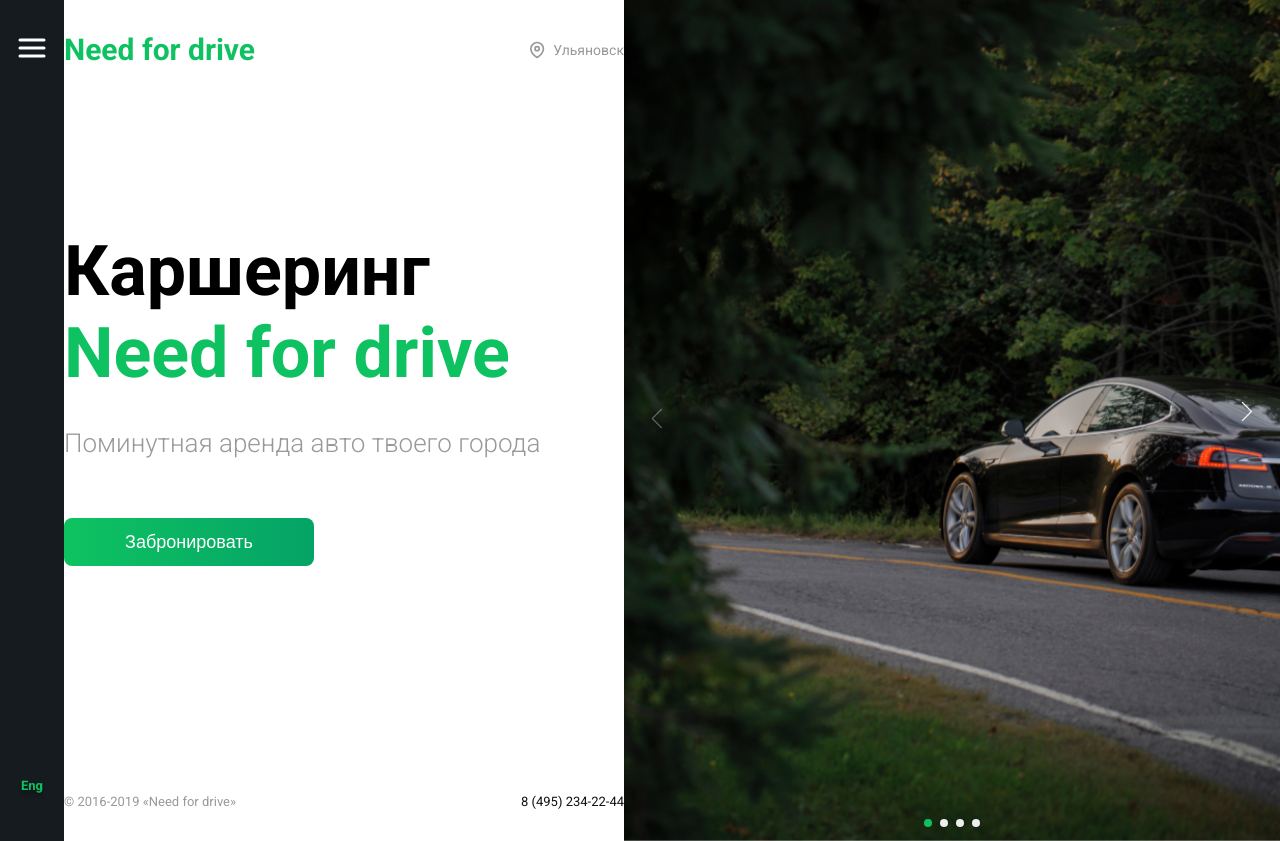
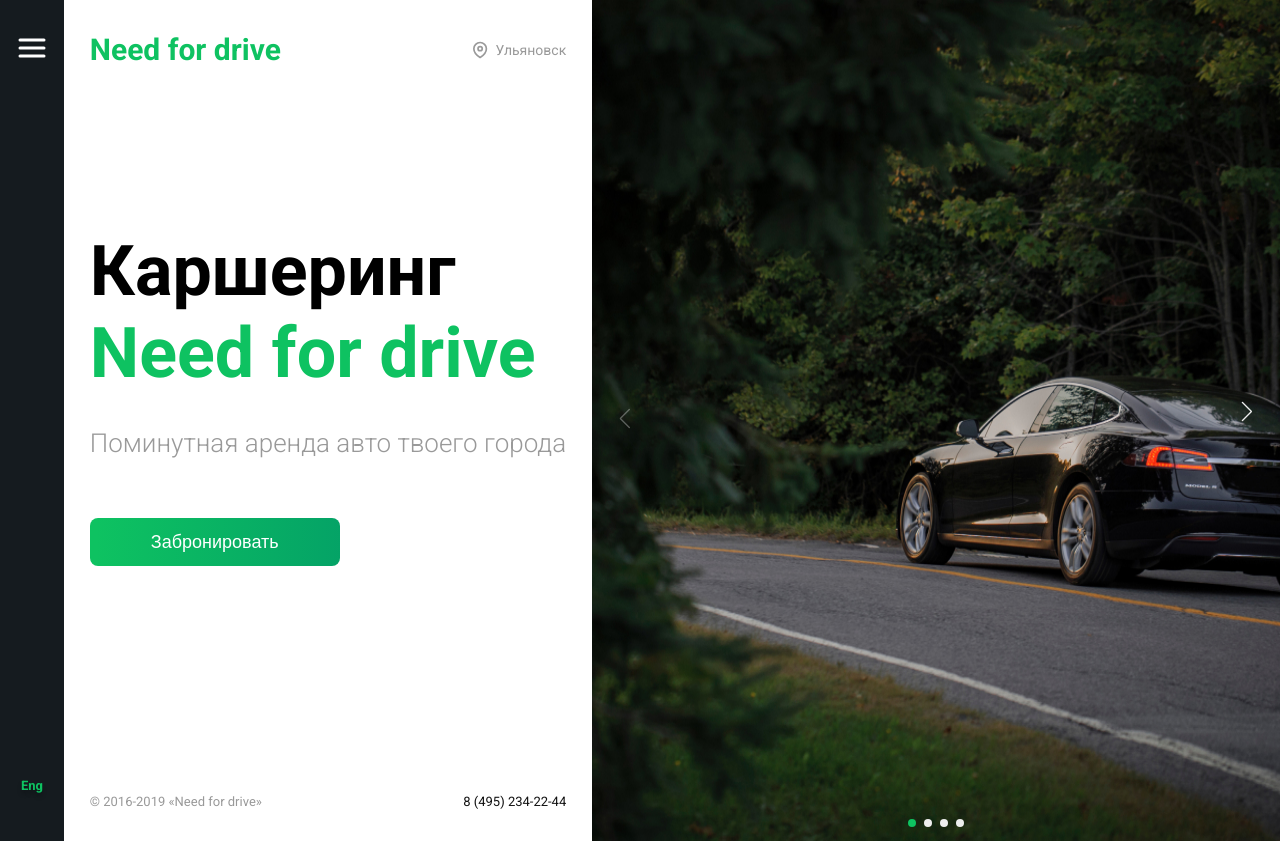
Before and after one commit to K-irill/need-for-drive, a React (Create React App) app: page / in a window 1280 px wide. Built offline with nearby package versions, Linux system fonts and the light colour scheme.

Commit message:
fix-style

```diff
--- a/src/App/App.scss
+++ b/src/App/App.scss
@@ -4,14 +4,14 @@
   height: 100%;
 
   .page__main {
-    width: 688px;
+    max-width: 688px;
     margin: 32px auto;
 
     .page__header {
       display: flex;
       justify-content: space-between;
       align-items: center;
-      width: 560px;
+      max-width: 560px;
       margin: 0 auto;
 
       .name-company {
@@ -35,7 +35,6 @@
     }
 
     .page__content {
-      width: 560px;
       margin: 163px auto;
 
       .content__title {
@@ -74,11 +73,11 @@
         border-radius: 8px;
 
         &:hover {
-          background: linear-gradient(90deg, #0B934A 2.61%, #026E47 112.6%);
+          background: linear-gradient(90deg, #0b934a 2.61%, #026e47 112.6%);
         }
 
         &:active {
-          background: linear-gradient(90deg, #076432 2.61%, #013C27 112.6%);
+          background: linear-gradient(90deg, #076432 2.61%, #013c27 112.6%);
         }
       }
     }
@@ -87,7 +86,6 @@
       display: flex;
       align-content: center;
       justify-content: space-between;
-      width: 560px;
       margin: 0 auto;
       margin-top: 228px;
 
--- a/src/components/SideBar/SideBar.scss
+++ b/src/components/SideBar/SideBar.scss
@@ -1,5 +1,5 @@
 .side-bar {
-  width: 64px;
+  max-width: 64px;
   background: #151b1f;
   padding: 32px 16px;
   box-sizing: border-box;
--- a/src/components/Slider/Slider.scss
+++ b/src/components/Slider/Slider.scss
@@ -33,6 +33,7 @@
   }
 
   img {
+    width: inherit;
     height: inherit;
   }
 }
```
